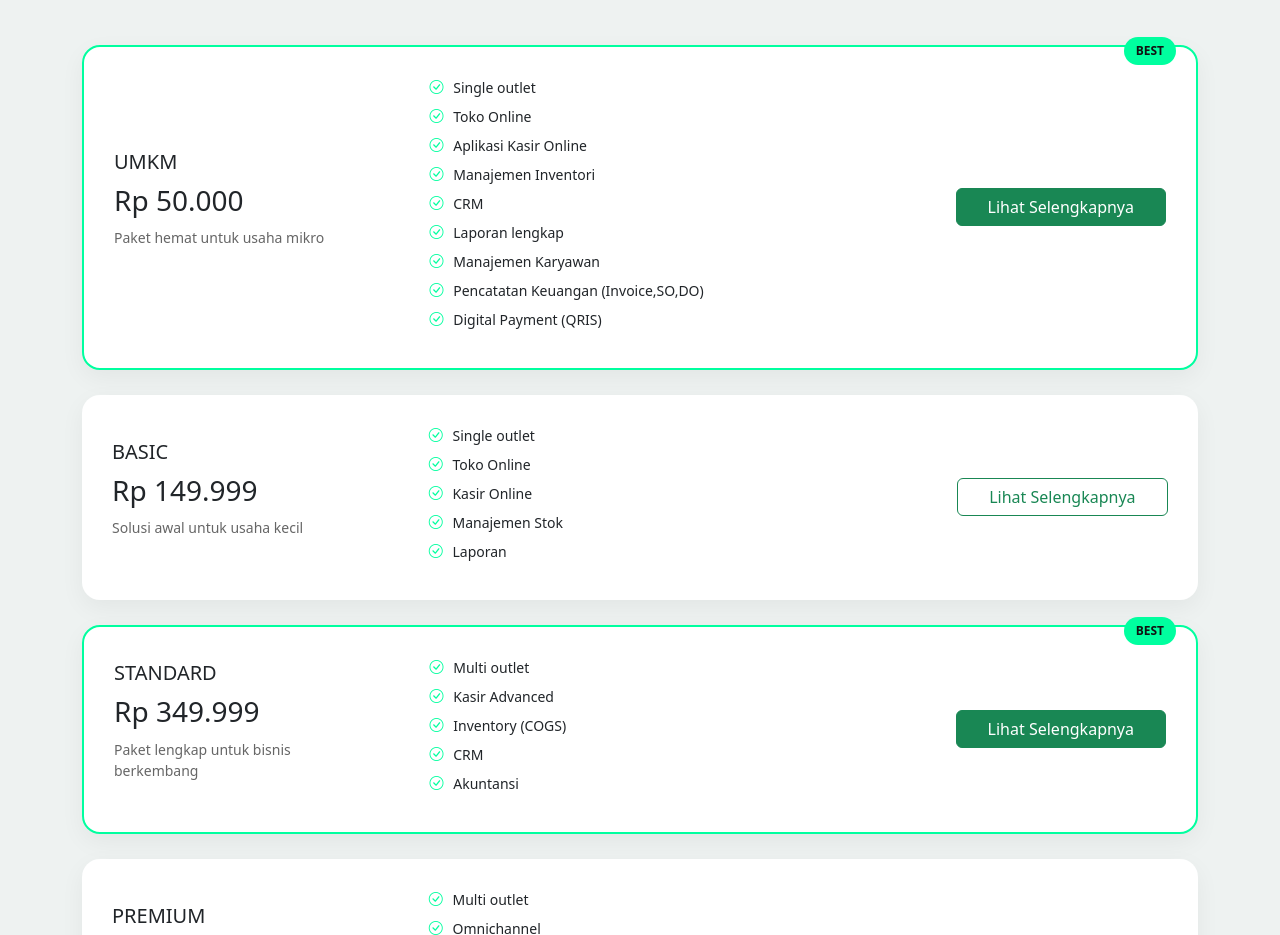
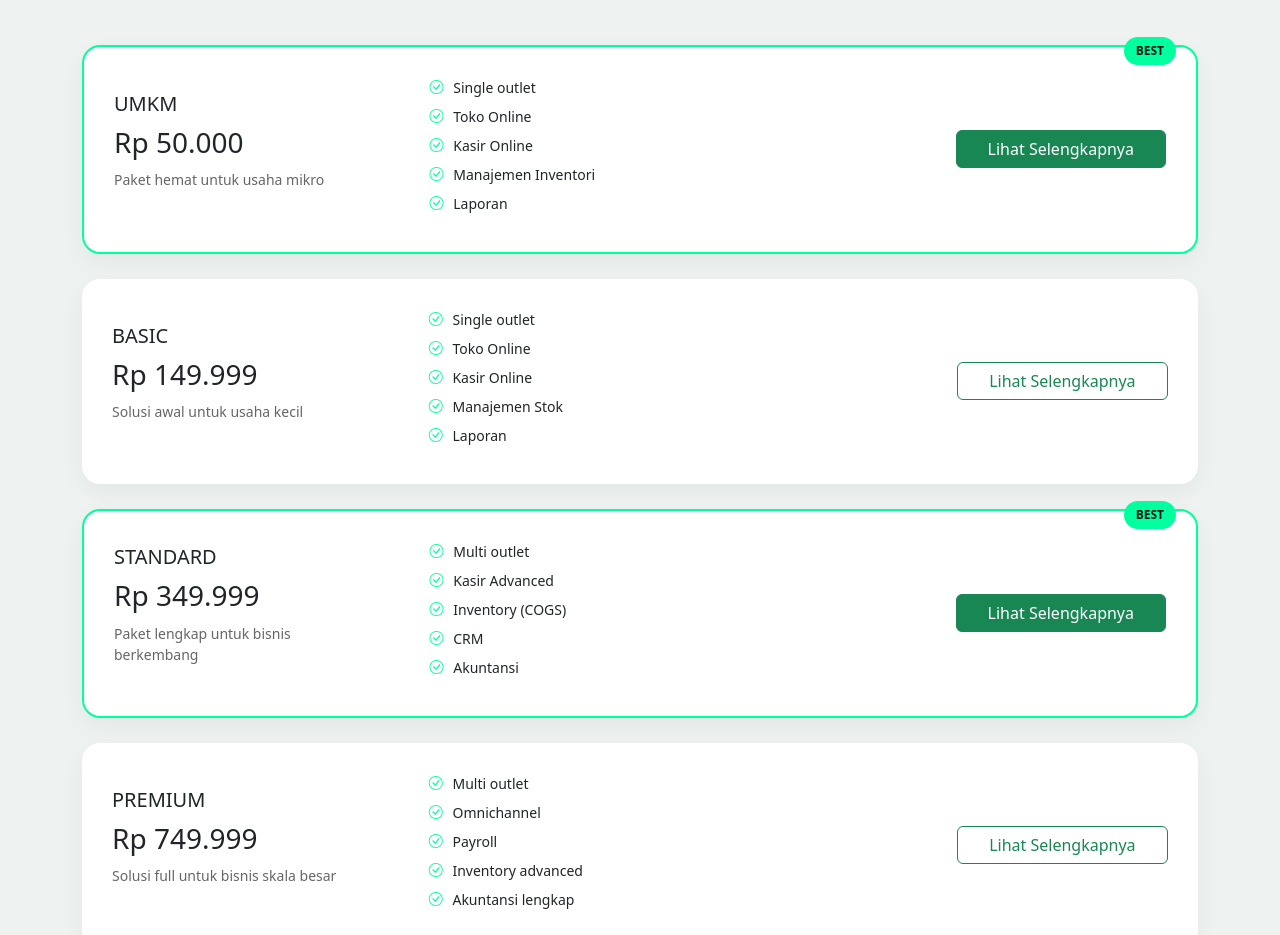
Before and after one commit to raflyjapits/auliasoft-3761, a plain HTML site: page index.html in a window 1280 px wide. Shown: the part 3703-4638 px from the top of the page. Drawn offline with nearby package versions, Linux system fonts and the light colour scheme; a script that the page names is missing.

Commit message:
Update index.html

```diff
--- a/index.html
+++ b/index.html
@@ -428,13 +428,9 @@
     <ul class="feature-preview">
       <li><i class="bi bi-check-circle"></i> Single outlet</li>
       <li><i class="bi bi-check-circle"></i> Toko Online</li>
-      <li><i class="bi bi-check-circle"></i> Aplikasi Kasir Online</li>
+      <li><i class="bi bi-check-circle"></i> Kasir Online</li>
       <li><i class="bi bi-check-circle"></i> Manajemen Inventori</li>
-      <li><i class="bi bi-check-circle"></i> CRM</li>
-      <li><i class="bi bi-check-circle"></i> Laporan lengkap</li>
-      <li><i class="bi bi-check-circle"></i> Manajemen Karyawan</li>
-      <li><i class="bi bi-check-circle"></i> Pencatatan Keuangan (Invoice,SO,DO)</li>
-      <li><i class="bi bi-check-circle"></i> Digital Payment (QRIS)</li>
+      <li><i class="bi bi-check-circle"></i> Laporan</li>
     </ul>
   </div>
 
```
